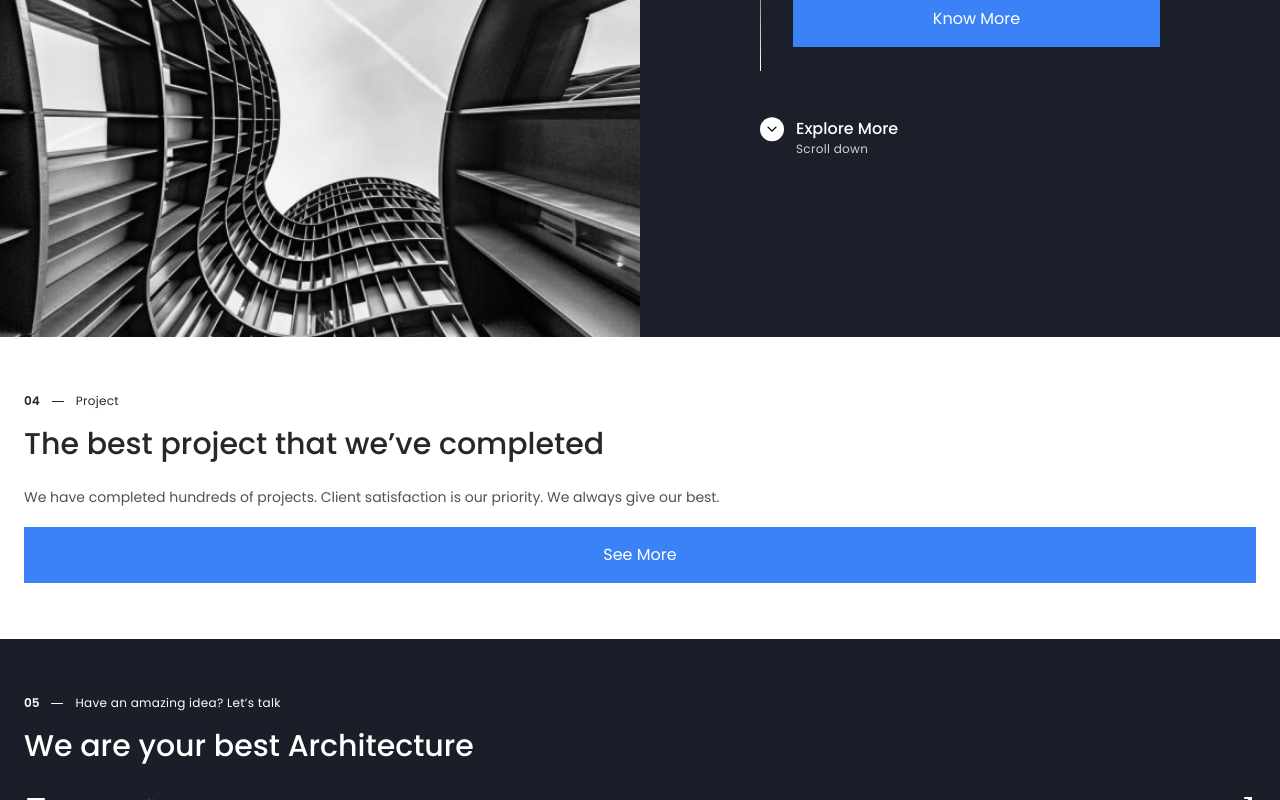
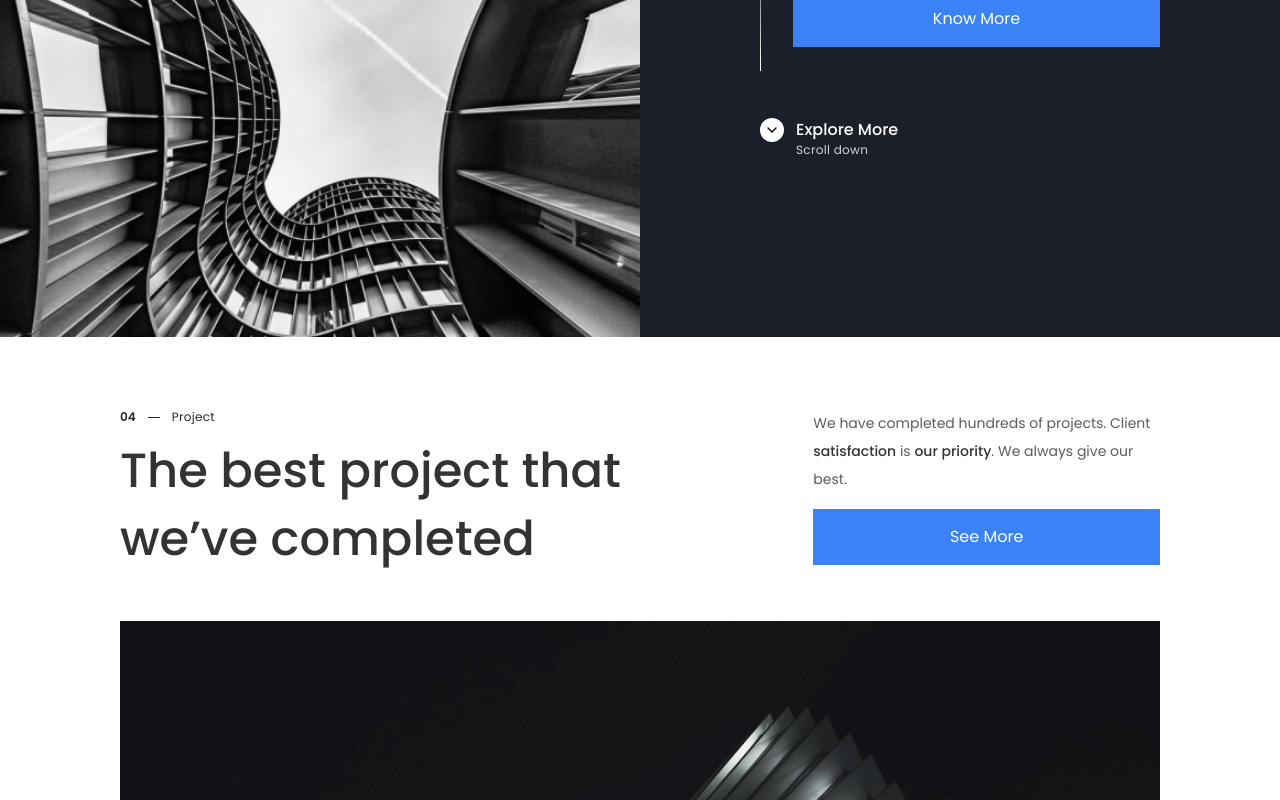
Before and after one commit to hisyamakbar/ngukir-landing-page, a Next.js app: page / in a window 1280 px wide. Shown: the part 2000-2800 px from the top of the page. Built offline with nearby package versions, Linux system fonts and the light colour scheme.

Commit message:
Added 'Project' section component

```diff
--- a/src/app/page.tsx
+++ b/src/app/page.tsx
@@ -5,6 +5,7 @@ import { useState } from "react";
 import { Header } from "@/components/Header";
 import { OurService } from "@/components/OurService";
 import { WhoWeAre } from "@/components/WhoWeAre";
+import { Project } from "@/components/Project";
 
 import { ChevronDown, Mail, MoveUpRight, Play, X, Instagram, Dribbble, Twitter, Youtube } from "lucide-react";
 
@@ -23,29 +24,7 @@ export default function Home() {
 			{/* thrid section */}
 			<WhoWeAre />
 			{/* fourth section */}
-			<section className="mt-14">
-				<div className="container">
-					<div className="grid grid-cols-12 px-6">
-						<div className="flex gap-3 col-span-full">
-							<p className="text-xs font-semibold text-zinc-800">04</p>
-							<div className="flex items-center justify-center">
-								<div className=" w-[12px] bg-zinc-800  h-px"></div>
-							</div>
-							<p className="text-xs font-normal tracking-wide text-zinc-800">Project</p>
-						</div>
-						{/* heading */}
-						<div className="mt-3 col-span-full">
-							<p className=" text-3xl text-zinc-800 font-medium leading-[46px]">The best project that we’ve completed</p>
-						</div>
-						<div className="flex flex-col items-start justify-start row-span-3 gap-4 mt-4 col-span-full ">
-							<p className="text-sm leading-7 text-zinc-800 text-opacity-80 texts">We have completed hundreds of projects. Client satisfaction is our priority. We always give our best.</p>
-						</div>
-						<a href="#" className="items-center py-4 mt-4 text-center text-white bg-blue-500 col-span-full px-9">
-							See More
-						</a>
-					</div>
-				</div>
-			</section>
+			<Project />
 			{/* Footer */}
 			<footer>
 				<div className="container">
--- /dev/null
+++ b/src/components/Project.tsx
@@ -0,0 +1,63 @@
+import React from "react";
+import Image from "next/image";
+
+import project from "../../public/images/project.jpg";
+import { ChevronRight } from "lucide-react";
+
+export const Project = () => {
+	return (
+		<section className="py-4 px-[35px] md:px-[70px] lg:px-[120px] grid grid-cols-4 md:grid-cols-8 lg:grid-cols-12 relative">
+			<div className="flex flex-col col-span-4 gap-3 mb-3 lg:col-span-6 md:col-span-full">
+				<div className="flex gap-3">
+					<p className="text-xs font-semibold text-zinc-800">04</p>
+					<div className="flex items-center justify-center">
+						<div className=" w-[12px] bg-zinc-800  h-px"></div>
+					</div>
+					<p className="text-xs font-normal tracking-wide text-zinc-800">Project</p>
+				</div>
+				{/* heading */}
+				<h2 className="text-3xl text-[#333333] font-medium leading-[46px] lg:text-5xl lg:leading-[68px] lg:mb-6">The best project that we’ve completed</h2>
+			</div>
+			<div className="flex flex-col justify-start col-span-4 lg:col-start-9 lg:col-span-4 md:col-span-full mb-14">
+				<p className="text-sm leading-7 text-[#5c5c5c]">
+					We have completed hundreds of projects. Client <span className="text-[#333333] font-medium">satisfaction</span> is <span className="text-[#333333] font-medium">our priority</span>. We always give our best.
+				</p>
+				<a href="#" className="items-center py-4 mt-4 text-center text-white bg-blue-500 col-span-full px-9">
+					See More
+				</a>
+			</div>
+			{/* Image  */}
+			<div className="relative col-span-full h-[488px] w-dvw right-[35px] md:w-full md:right-0 lg:w-full ">
+				<Image
+					className="-z-10"
+					src={project}
+					alt="Our Service Image"
+					fill
+					quality={100}
+					style={{
+						objectFit: "cover",
+						objectPosition: "center",
+					}}
+				/>
+				<div className="grid content-end h-full grid-cols-12">
+					{/* text 1 */}
+					<div className="col-span-5 bg-white bg-opacity-5 backdrop-blur-[20px] ring-inset ring-2 ring-white ring-opacity-5 flex justify-center items-center row-span-2 lg:col-span-4">
+						<div className="flex flex-col items-start lg:flex-row">
+							{/* line */}
+							<div className="flex items-center justify-center gap-2">
+								<p className="text-xs font-semibold text-white lg:text-base">04</p>
+								<div className="w-2 h-px bg-white "></div>
+							</div>
+							<p className="text-xs font-medium tracking-wide text-white lg:text-base">Relatif Office</p>
+						</div>
+					</div>
+					{/* text 2 */}
+					<div className="flex items-center col-span-3 px-4 bg-[#1B1F29] justify-center h-[72px] col-start-10 row-span-2 lg:col-start-11 lg:col-span-2">
+						<ChevronRight color="white" />
+					</div>
+					I
+				</div>
+			</div>
+		</section>
+	);
+};
--- a/src/components/WhoWeAre.tsx
+++ b/src/components/WhoWeAre.tsx
@@ -6,7 +6,7 @@ import { ChevronDown } from "lucide-react";
 
 export const WhoWeAre = () => {
 	return (
-		<section id="who-we-are" className=" md:grid md:grid-cols-8 bg-[#1B1F29]">
+		<section id="who-we-are" className=" md:grid md:grid-cols-8 bg-[#1B1F29] mb-14">
 			<div className="col-span-4 order-2 px-[35px] md:px-[70px] lg:px-[120px] py-14 self-center">
 				{/* text */}
 				<div className="flex gap-3 mb-2 col-span-full md:col-span-4 md:mb-3">
```
Also changed, not shown: public/images/project.jpg (added).
